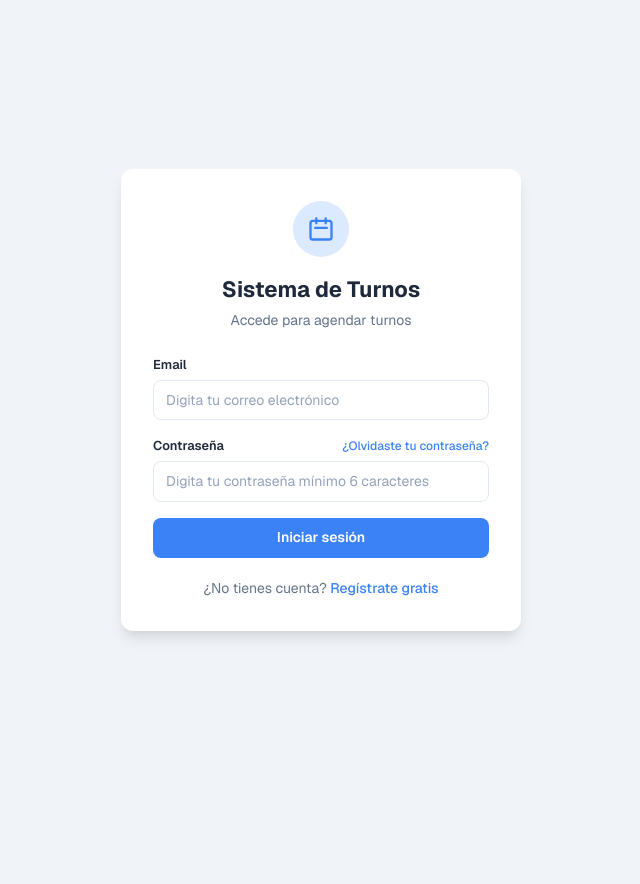
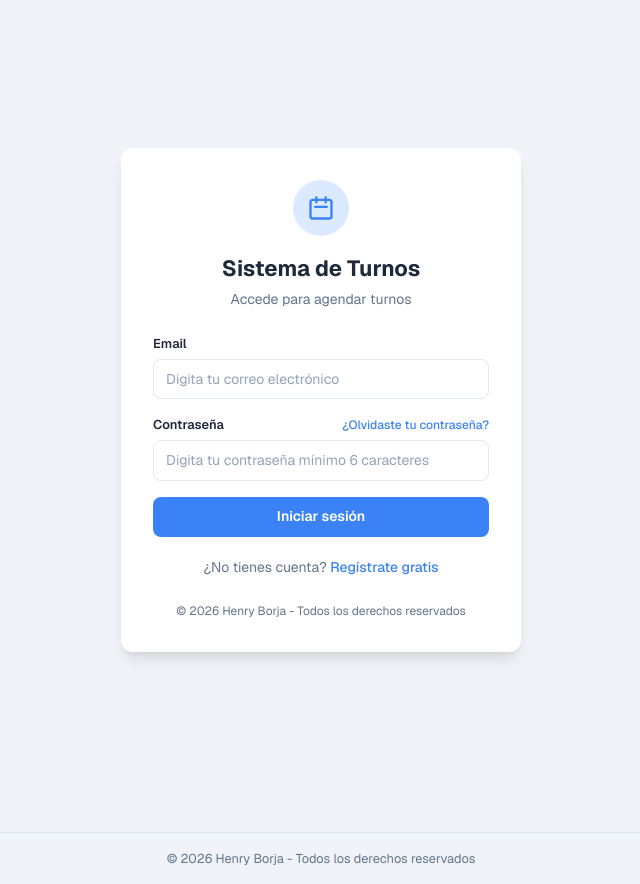
Before and after one commit to HenryBorja99/turnos-app, a Next.js app: page / in a window 1280 px wide. Shown: the whole page, without its empty margins (319-959 px from the left). Before the commit the page ends 800 px from the top, so only its background shows below. Built offline with nearby package versions, Linux system fonts and the light colour scheme; no server answers.

Commit message:
feat: add copyright footer - Henry Borja

```diff
--- a/app/admin-login/page.js
+++ b/app/admin-login/page.js
@@ -351,6 +351,10 @@ export default function AdminLogin() {
             ← Volver al sistema de turnos
           </Link>
         </div>
+
+        <div style={{ marginTop: '2rem', textAlign: 'center', color: 'var(--text-muted)', fontSize: '0.75rem' }}>
+          © {new Date().getFullYear()} Henry Borja - Todos los derechos reservados
+        </div>
       </div>
     </div>
   );
--- a/app/layout.js
+++ b/app/layout.js
@@ -18,11 +18,21 @@ export const metadata = {
 
 export default function RootLayout({ children }) {
   return (
-    <html lang="en">
+    <html lang="es">
       <body
         className={`${geistSans.variable} ${geistMono.variable} antialiased`}
       >
         {children}
+        <footer style={{
+          textAlign: "center",
+          padding: "1rem",
+          marginTop: "2rem",
+          color: "var(--text-muted)",
+          fontSize: "0.8rem",
+          borderTop: "1px solid var(--border)"
+        }}>
+          © {new Date().getFullYear()} Henry Borja - Todos los derechos reservados
+        </footer>
       </body>
     </html>
   );
--- a/app/page.js
+++ b/app/page.js
@@ -357,6 +357,10 @@ export default function Home() {
               </p>
             )}
           </div>
+
+          <div style={{ marginTop: '1.5rem', textAlign: 'center', color: 'var(--text-muted)', fontSize: '0.75rem' }}>
+            © {new Date().getFullYear()} Henry Borja - Todos los derechos reservados
+          </div>
         </div>
       </div>
     );
```
